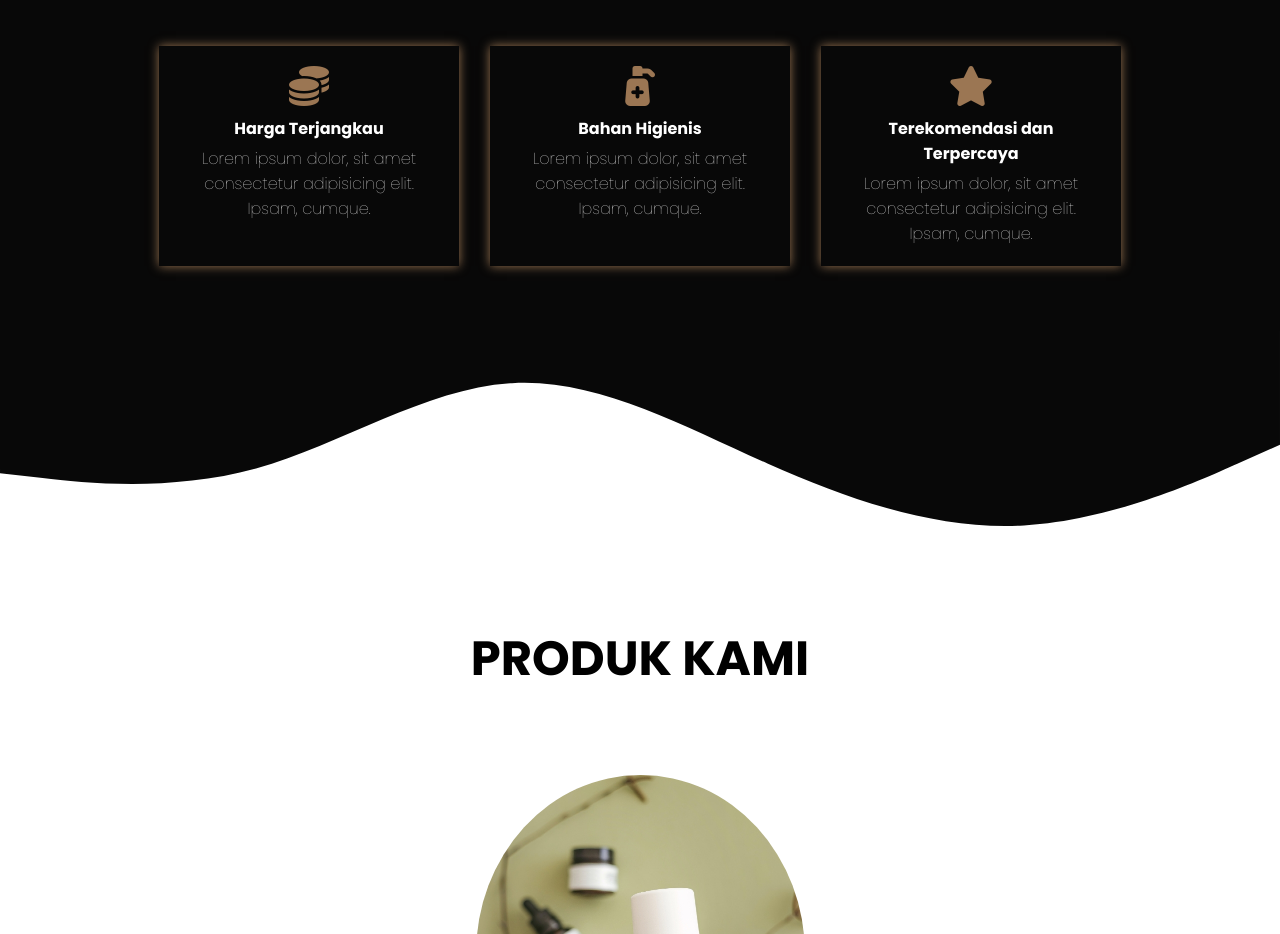
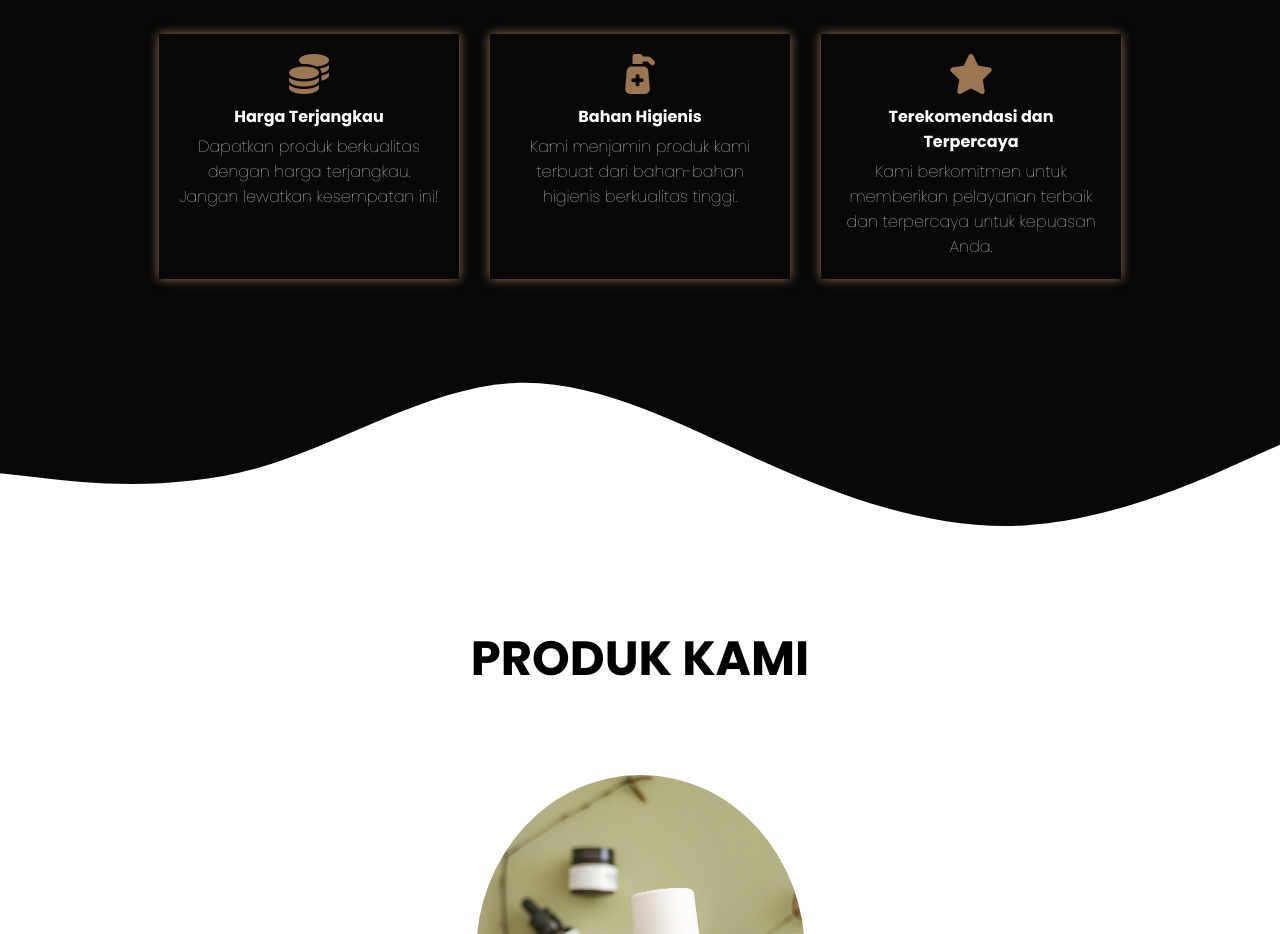
Before and after one commit to ahmadammarm/eclipse-glow-hair-pkm, a plain HTML site: page index.html in a window 1280 px wide. Shown: the part 1720-2654 px from the top of the page. Drawn offline with nearby package versions, Linux system fonts and the light colour scheme.

Commit message:
update service

```diff
--- a/index.html
+++ b/index.html
@@ -136,24 +136,21 @@
             <i class="fa-solid fa-coins"></i>
             <h4>Harga Terjangkau</h4>
             <p>
-              Lorem ipsum dolor, sit amet consectetur adipisicing elit. Ipsam,
-              cumque.
+              Dapatkan produk berkualitas dengan harga terjangkau. Jangan lewatkan kesempatan ini!
             </p>
           </div>
           <div class="box">
             <i class="fa-solid fa-pump-medical"></i>
             <h4>Bahan Higienis</h4>
             <p>
-              Lorem ipsum dolor, sit amet consectetur adipisicing elit. Ipsam,
-              cumque.
+              Kami menjamin produk kami terbuat dari bahan-bahan higienis berkualitas tinggi.
             </p>
           </div>
           <div class="box">
             <i class="fa-solid fa-star"></i>
             <h4>Terekomendasi dan Terpercaya</h4>
             <p>
-              Lorem ipsum dolor, sit amet consectetur adipisicing elit. Ipsam,
-              cumque.
+              Kami berkomitmen untuk memberikan pelayanan terbaik dan terpercaya untuk kepuasan Anda.
             </p>
           </div>
         </div>
```
